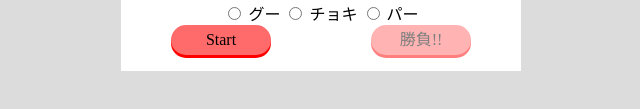
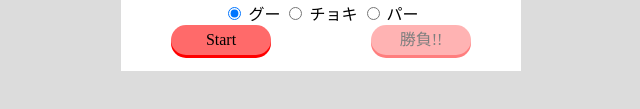
Before and after one commit to kentem-re-hiramatsu/JankenGameByTypeScript, a website: page Views/sample.html in a window 1280 px wide. Shown: the part 323-432 px from the top of the page, 319-959 px from the left. Drawn offline with Linux system fonts and the light colour scheme.

Commit message:
グーのラジオボタンを初期値に設定

```diff
--- a/Views/sample.html
+++ b/Views/sample.html
@@ -14,7 +14,7 @@
         <div id="historyButton">履歴</div>
         <section id="cpuHand"></section>
         <div id="userSelect" name="jankenForm">
-            <input type="radio" id="rock" name="janken" value="0">
+            <input type="radio" id="rock" name="janken" value="0" checked>
             <label for="rock">グー</label>
             <input type="radio" id="scissors" name="janken" value="1">
             <label for="scissors">チョキ</label>
```
